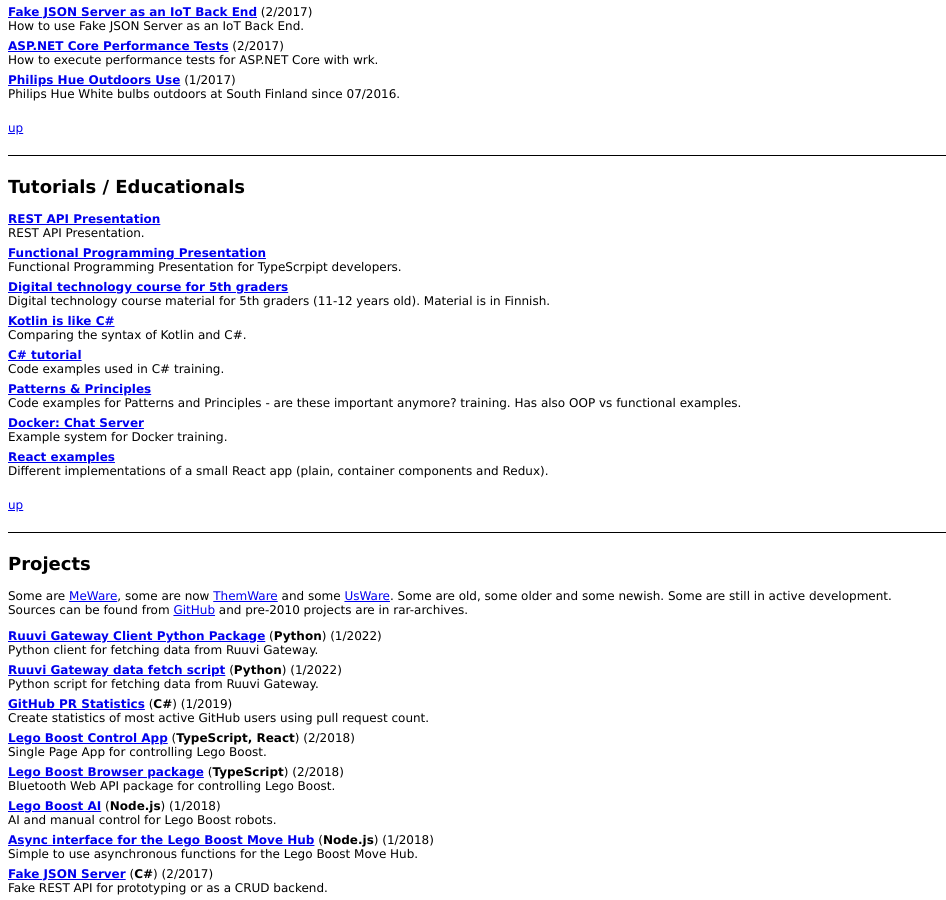
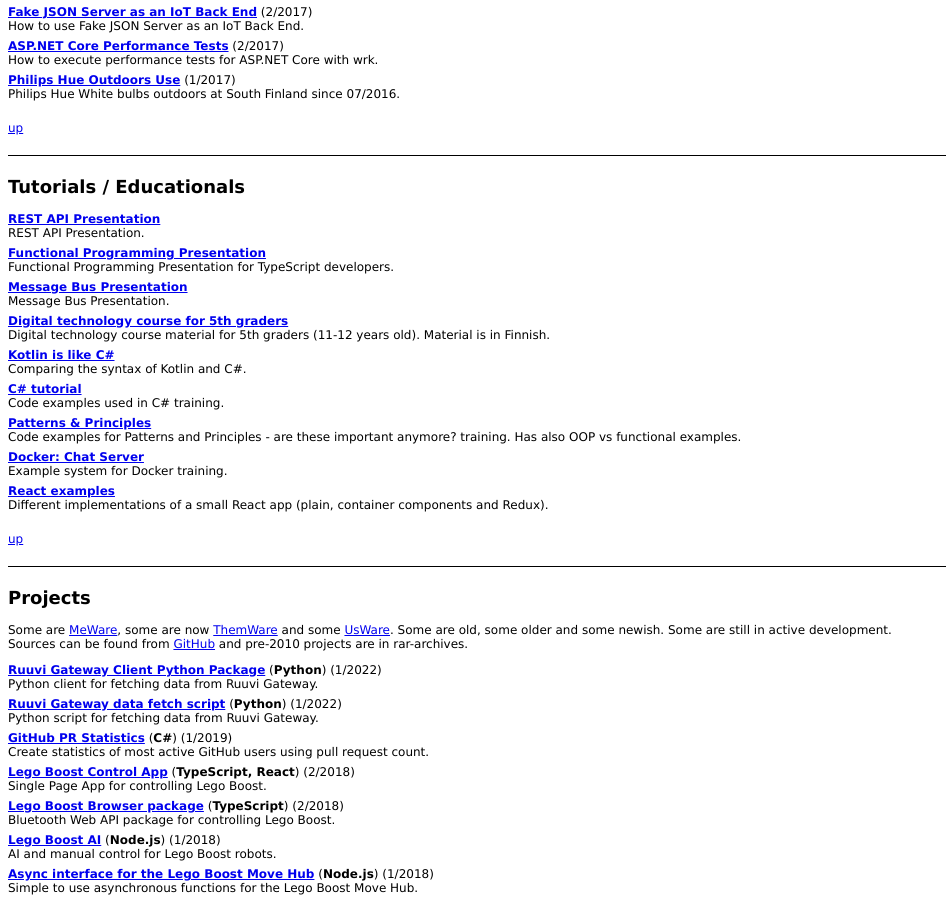
Before and after one commit to ttu/ttu.github.io, a Jekyll site: the page index.html, which Jekyll copies as it is, in a window 1280 px wide and 900 px high, scrolled down 606 px. Shown: the whole window, without its empty margins (0-946 px from the left). Built offline with Jekyll 4.4.1, drawn with Linux system fonts in a browser that asks for light colours.

Commit message:
Add message bus presentation to tutorials

```diff
--- a/index.html
+++ b/index.html
@@ -147,7 +147,12 @@
 
 		<div class="ownDev">
 			<a href="/functional-programming-presentation/">Functional Programming Presentation</a><br/>
-			Functional Programming Presentation for TypeScrpipt developers.
+			Functional Programming Presentation for TypeScript developers.
+		</div>
+
+		<div class="ownDev">
+			<a href="/message-bus-presentation/">Message Bus Presentation</a><br/>
+			Message Bus Presentation.
 		</div>
 
 		<div class="ownDev">
```
